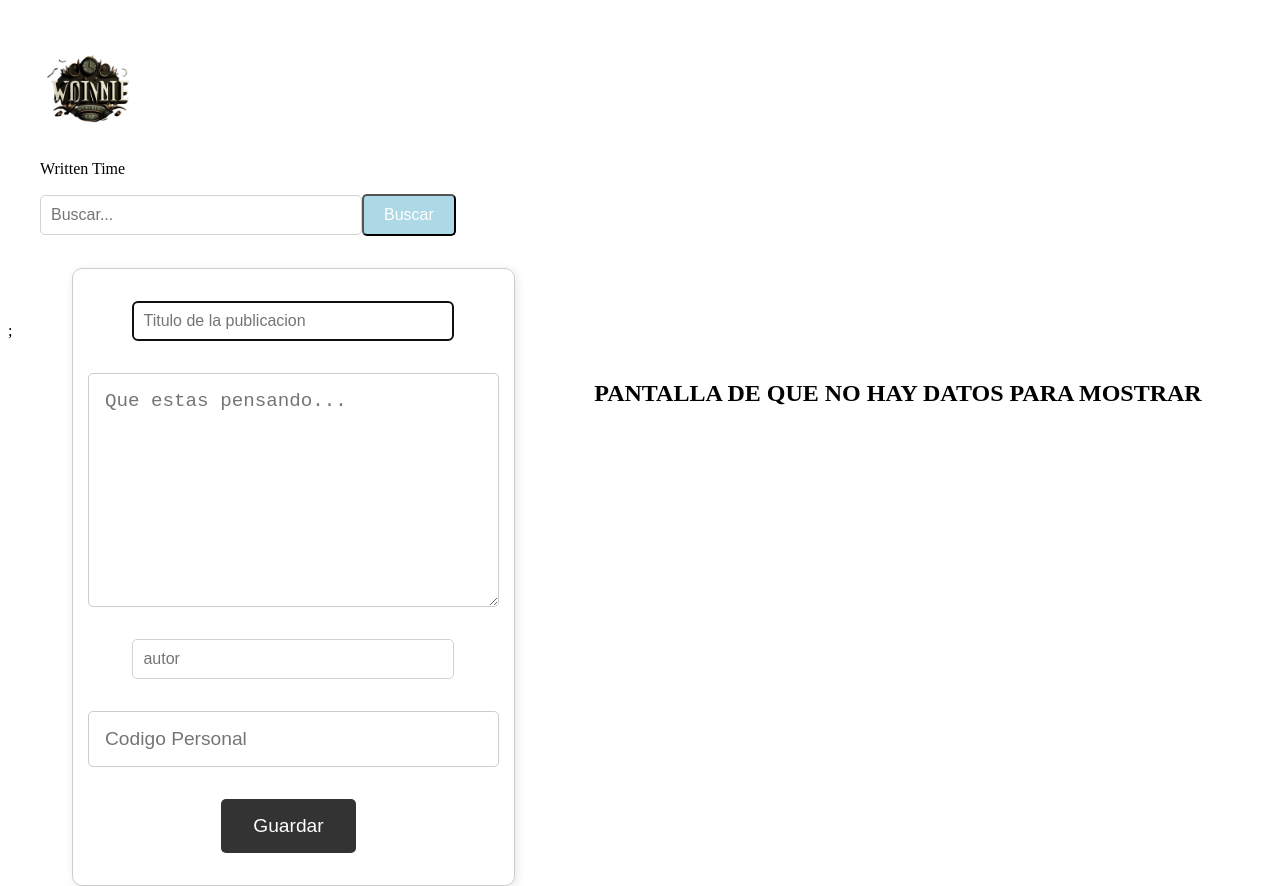
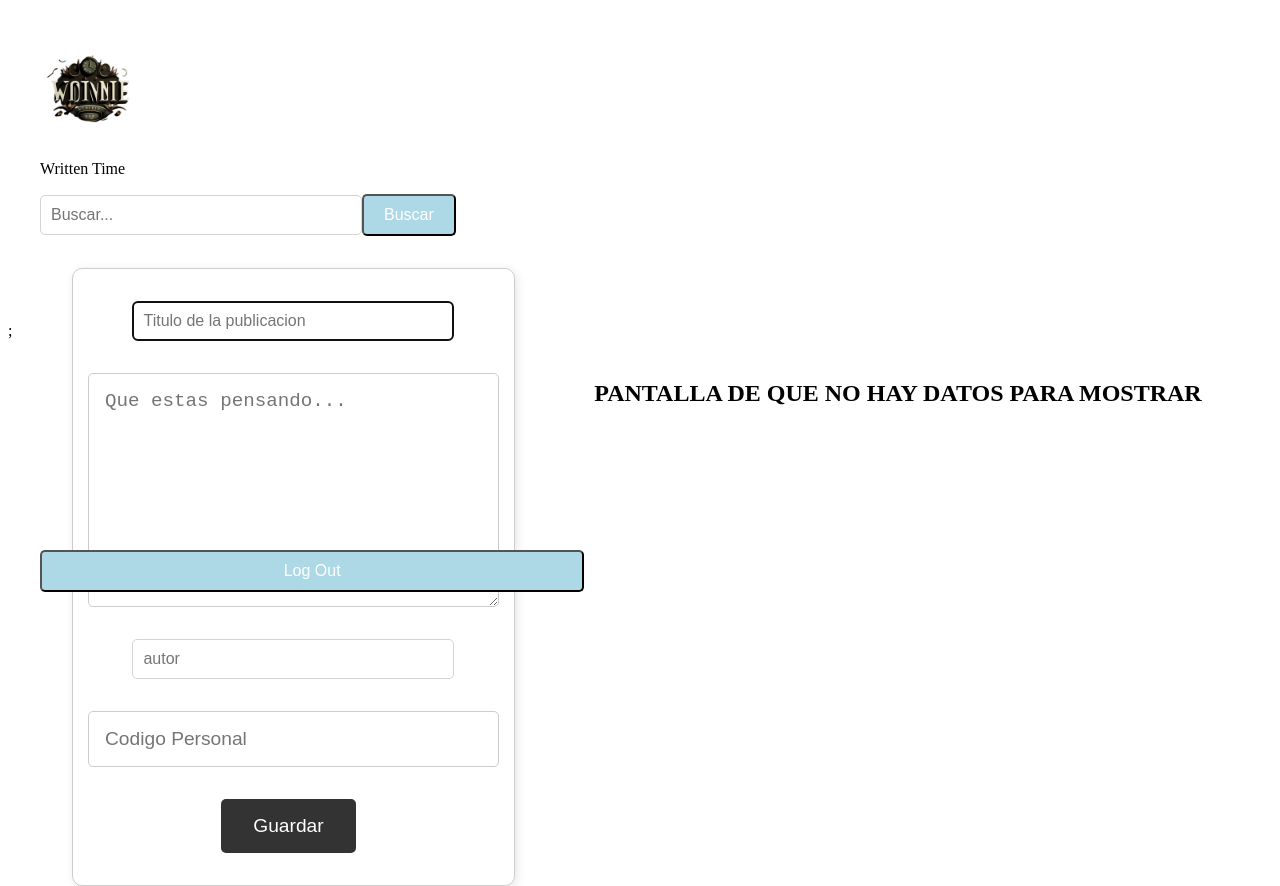
Before and after one commit to Raulscj/Writen_Time, a React (Vite) app: page /Home in a window 1280 px wide. Shown: the top 886 px of the page. Built offline with nearby package versions, Linux system fonts and the light colour scheme.

Commit message:
boton de cerrar sesion funcional 0styles

```diff
--- a/src/App.css
+++ b/src/App.css
@@ -10,11 +10,11 @@
   grid-auto-rows: minmax(2rem, auto); */
 }
 nav{
-   grid-area: nav;
+  grid-area: nav;
 }
 aside{
-    grid-area: aside;
+  grid-area: aside;
 }
 section{
-    grid-area: section;
+  grid-area: section;
 }
--- a/src/App.jsx
+++ b/src/App.jsx
@@ -1,26 +1,35 @@
 import Navbar from "./componentes/Nav";
 import PostForm from "./componentes/PostForm";
 import PostList from "./componentes/PostList";
+import React, { useState } from "react";
 import "./App.css";
 function App() {
-  /* let observador = false;
-  if (localStorage.getItem("currentUser")) {
-    observador = true;
-  } else {
-    observador = false;
-  } */
+  const [username, setUsername] = useState("");
+  const [password, setPassword] = useState("");
+
+  //Cerrar seccion
+  const handleLogOut = () => {
+    event.preventDefault();
+    localStorage.removeItem("currentUser");
+    setUsername("");
+    setPassword("");
+    {
+      window.location.href = "/";
+    }
+  };
   //RENDERIZADO
   return (
     <div className="container">
       <nav>
-      <Navbar />
+        <Navbar />
       </nav>
       <aside>
-      <PostForm />
+        <PostForm />
       </aside>
       <section>
-      <PostList />
+        <PostList />
       </section>
+      <button onClick={handleLogOut}>Log Out</button>
     </div>
   );
 }
--- a/src/Pages/Login.jsx
+++ b/src/Pages/Login.jsx
@@ -7,6 +7,7 @@ import {
   faRightToBracket,
   faCashRegister,
 } from "@fortawesome/free-solid-svg-icons";
+
 const LoginPage = () => {
   const [username, setUsername] = useState("");
   const [password, setPassword] = useState("");
@@ -70,12 +71,7 @@ const LoginPage = () => {
     setUsername("");
     setPassword("");
   };
-  const handleLogOut = () => {
-    localStorage.removeItem("currentUser");
-    setUsername("");
-    setPassword("");
-    setErrorMessage("");
-  };
+
   //Renderizado
   return (
     <div className="login-container">
@@ -91,7 +87,6 @@ const LoginPage = () => {
               type="text"
               value={username}
               onChange={(event) => setUsername(event.target.value)}
-
             />
           </div>
           <div className="form-group">
@@ -103,7 +98,6 @@ const LoginPage = () => {
               type="password"
               value={password}
               onChange={(event) => setPassword(event.target.value)}
-
             />
           </div>
           <button onClick={handleSubmit}>
@@ -124,7 +118,6 @@ const LoginPage = () => {
             {JSON.parse(localStorage.getItem("currentUser")).username}!
             {(window.location.href = "/Home")}
           </h1>
-          {/* <button onClick={handleLogOut}>Log Out</button> */}
         </div>
       ) : null}
       {errorMessage && <p className="error-message">{errorMessage}</p>}
```
